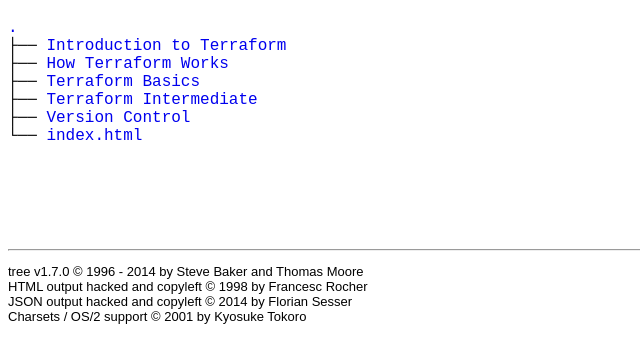
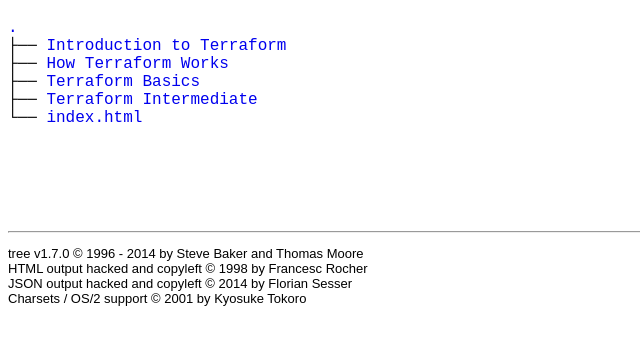
Before and after one commit to patshash/workshop-terraform-101, a plain HTML site: page terraform-cloud/index.html in a window 1280 px wide. Shown: the part 61-424 px from the top of the page, without its empty margins (0-640 px from the left). Drawn offline with Linux system fonts and the light colour scheme.

Commit message:
Remove content no longer needed

```diff
--- a/terraform-cloud/index.html
+++ b/terraform-cloud/index.html
@@ -38,7 +38,6 @@
 	├── <a href="./how-tf-works/">How Terraform Works</a><br>
 	├── <a href="./tf-basics">Terraform Basics</a><br>
   ├── <a href="./tf-intermediate/">Terraform Intermediate</a><br>
-	├── <a href="./version-control/">Version Control</a><br>
 	└── <a href="./index.html">index.html</a><br>
 	<br><br>
 	</p>
```
Also changed, not shown: 1 other file.
